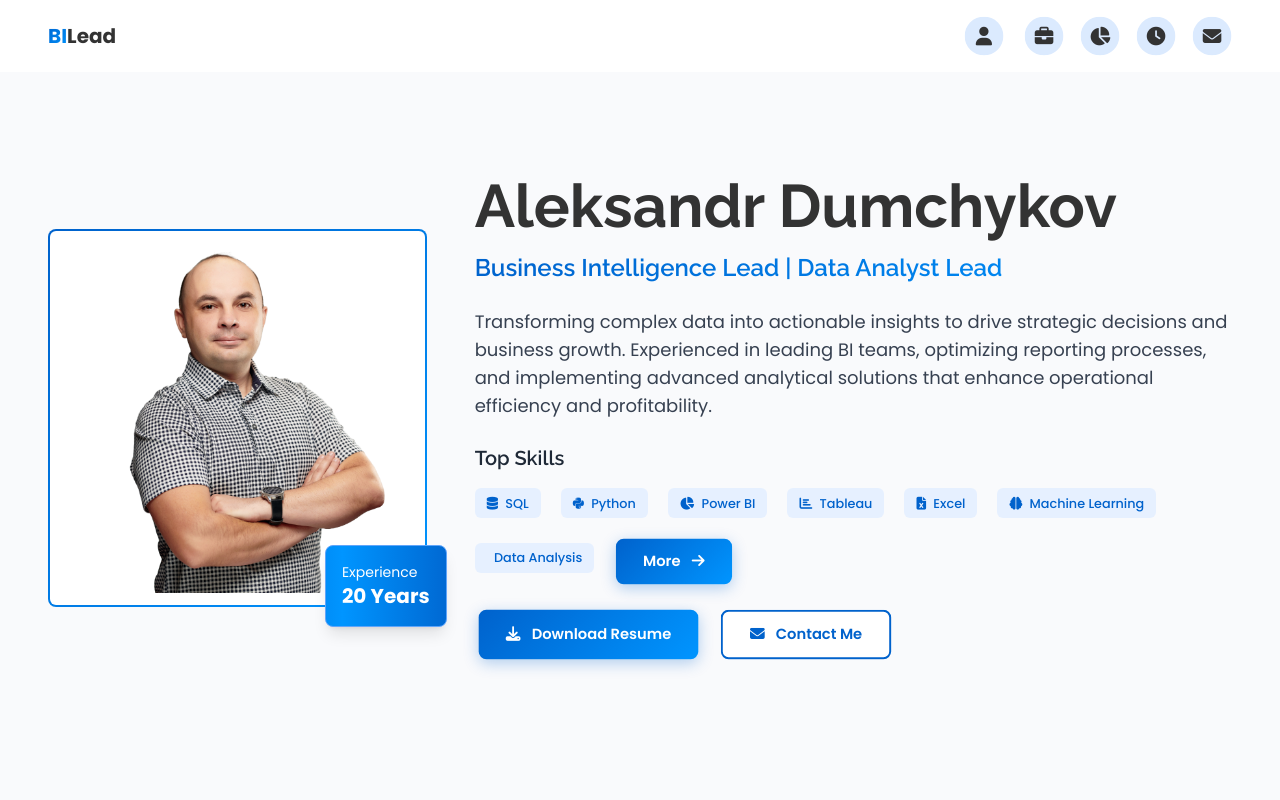
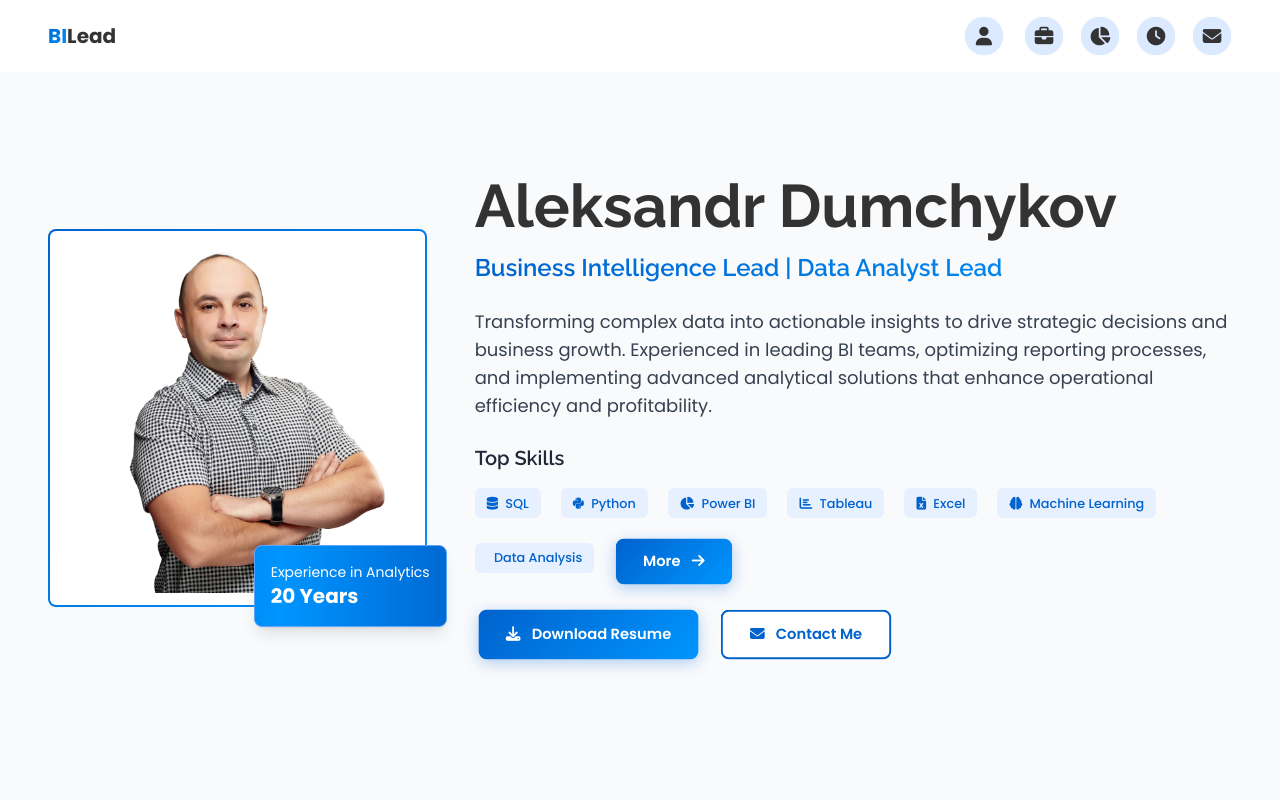
Before and after one commit to AlexDumchikov/Portfolio, a plain HTML site: page index.html in a window 1280 px wide. Shown: the top 800 px of the page. Drawn offline with nearby package versions, Linux system fonts and the light colour scheme; some icons are missing.

Commit message:
Update index.html

```diff
--- a/index.html
+++ b/index.html
@@ -657,7 +657,7 @@
                     </div>
                     <div class="absolute -bottom-5 -right-5 bg-blue-500 p-4 rounded-lg shadow-lg z-10 border border-blue-400 shimmer-animation">
                         <div class="flex flex-col">
-                            <span class="text-sm text-white">Experience</span>
+                            <span class="text-sm text-white">Experience in Analytics</span>
                             <span class="text-xl font-bold text-white">20 Years</span>
                         </div>
                     </div>
```
